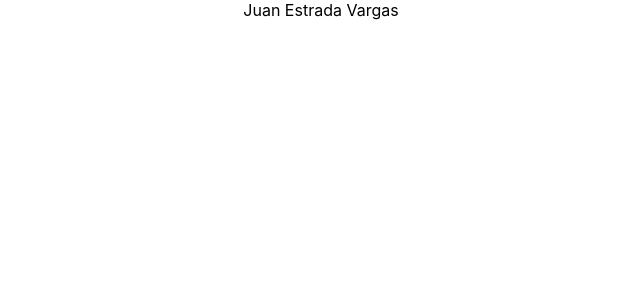
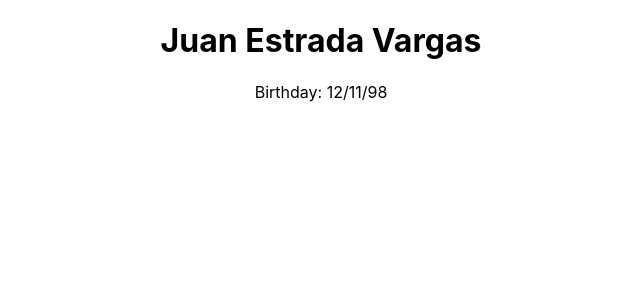
Before and after one commit to Juanse11/semantic-release-test, a React (Create React App) app: page / in a window 1280 px wide. Shown: the top 300 px of the page, without its empty margins (319-959 px from the left). Built offline with nearby package versions, Linux system fonts and the light colour scheme.

Commit message:
feat: Add birthday information on home page below name (#6)
* feat: Wrap name inside a h1 tag

* feat: Add birthday on home page

```diff
--- a/src/App.js
+++ b/src/App.js
@@ -3,7 +3,10 @@ import './App.css';
 function App() {
   return (
     <div className="App">
-      Juan Estrada Vargas
+      <h1>Juan Estrada Vargas</h1>
+      <p>
+        Birthday: 12/11/98
+      </p>
     </div>
   );
 }
```
